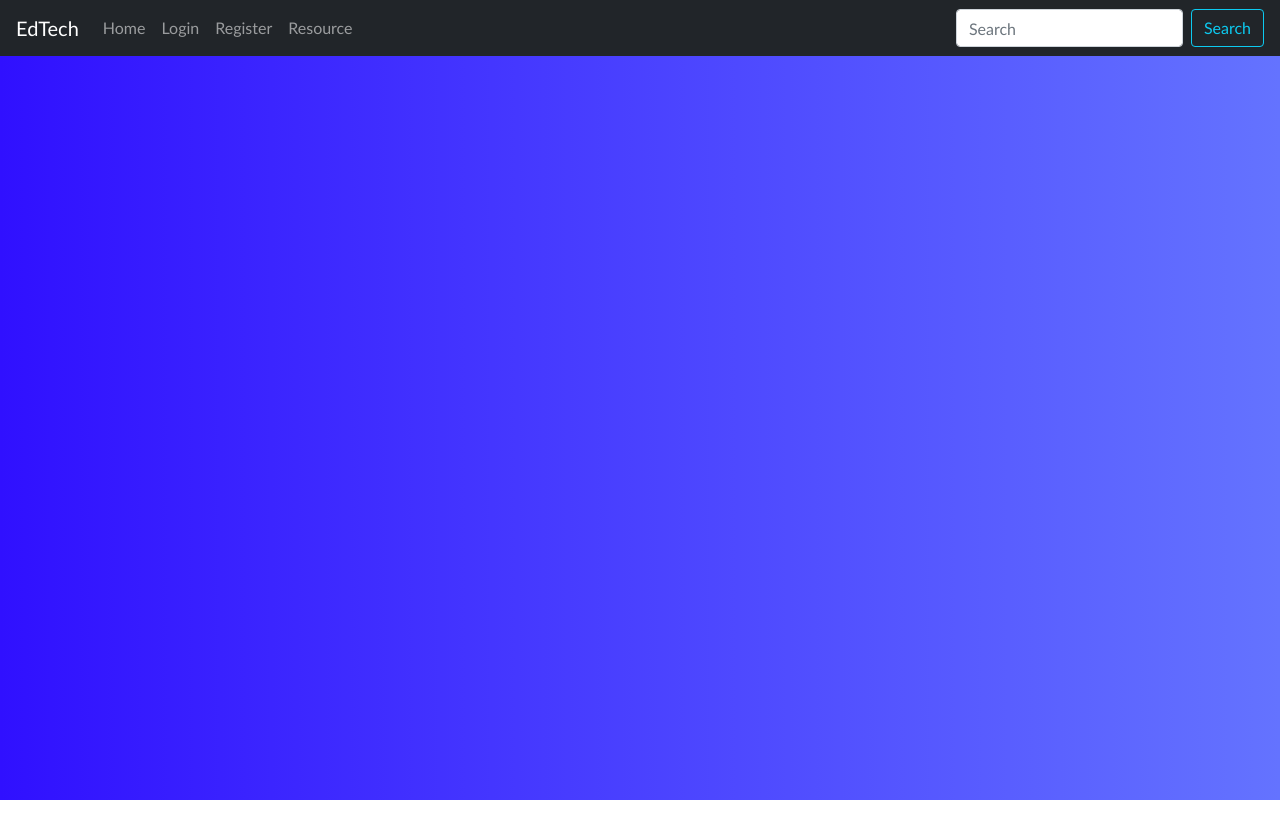
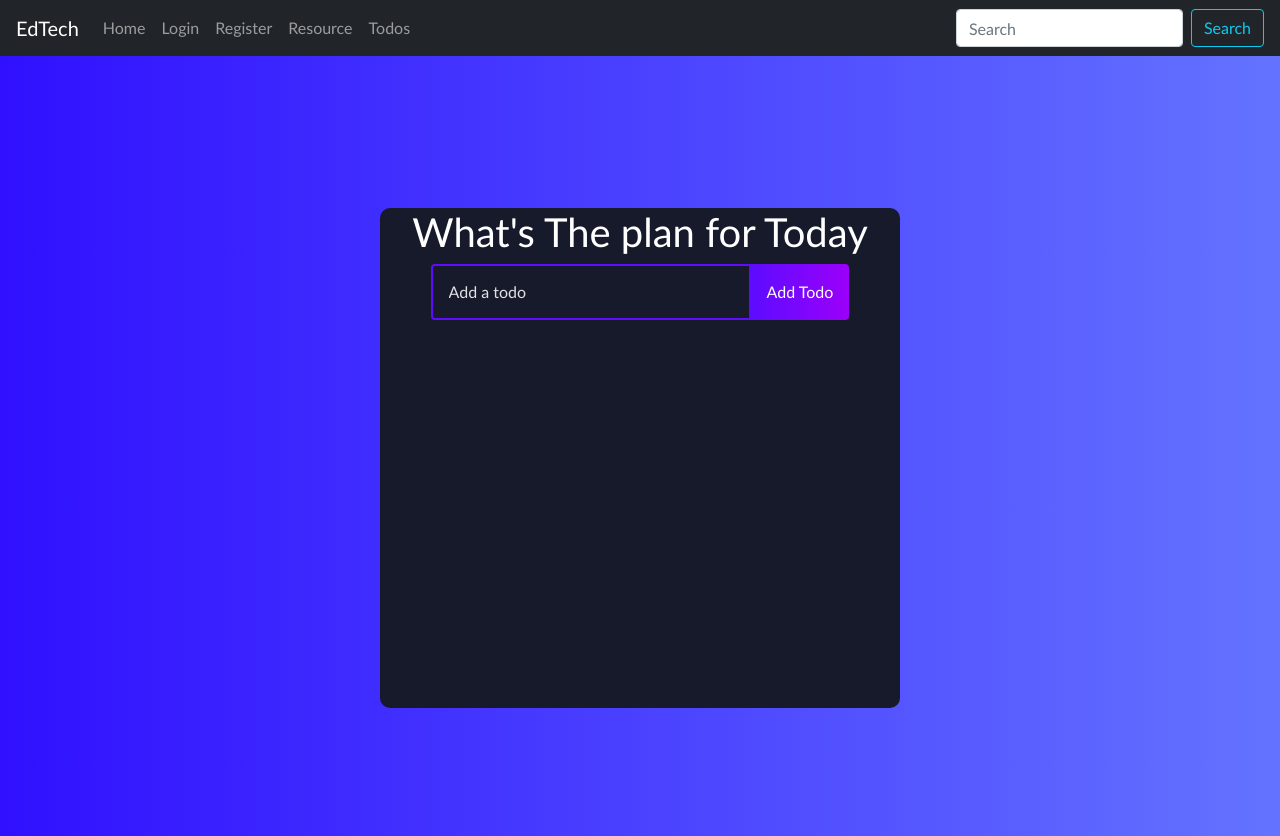
Before and after one commit to berrybab6/prayer, a React (Create React App) app: page /todos in a window 1280 px wide. Before the commit the page ends 800 px from the top, so only its background shows below. Built offline with nearby package versions, Linux system fonts and the light colour scheme.

Commit message:
Todo in Route

```diff
--- a/src/App.js
+++ b/src/App.js
@@ -6,6 +6,7 @@ import LoginForm from './components/accounts/LoginForm';
 import NavBar from './components/accounts/Navbar';
 import Register from './components/accounts/Register';
 import Resource from './components/resources/Resource';
+import TodoList from './components/TodoList';
 // import TodoList from './components/TodoList';
 
 function App() {
@@ -34,6 +35,9 @@ function App() {
         {/* <Resource /> */}
         <Resource />
       </Route>
+      <Route path="/todos">
+        <TodoList />
+      </Route>
     </Switch>
     {/* </BrowserRouter> */}
        {/* <Login /> */}
--- a/src/components/TodoList.js
+++ b/src/components/TodoList.js
@@ -1,6 +1,7 @@
 import React, {useState, useEffect, useRef} from 'react'
 import Todo from './Todo';
-import TodoForm from './TodoForm'
+import TodoForm from './TodoForm';
+import '../assets/login/login.css';
 
 function TodoList() {
     const [todos, setTodos] = useState([]);
@@ -40,7 +41,7 @@ function TodoList() {
         setTodos(updatedTodos);
     };
     return (
-        <div>
+        <div className="todo-app">
             <h1>What's The plan for Today</h1>
             <TodoForm onSubmit={addTodo}/>
             <Todo todos={todos}
--- a/src/components/accounts/Navbar.js
+++ b/src/components/accounts/Navbar.js
@@ -13,8 +13,10 @@ function NavBar() {
     <Nav className="mr-auto">
       <Nav.Link href="/home">Home</Nav.Link>
       <Nav.Link href="/login">Login</Nav.Link>
+
       <Nav.Link href="/register">Register</Nav.Link>
       <Nav.Link href="/resource">Resource</Nav.Link>
+      <Nav.Link href="/todos">Todos</Nav.Link>
 
     </Nav>
     <Form inline>
```
